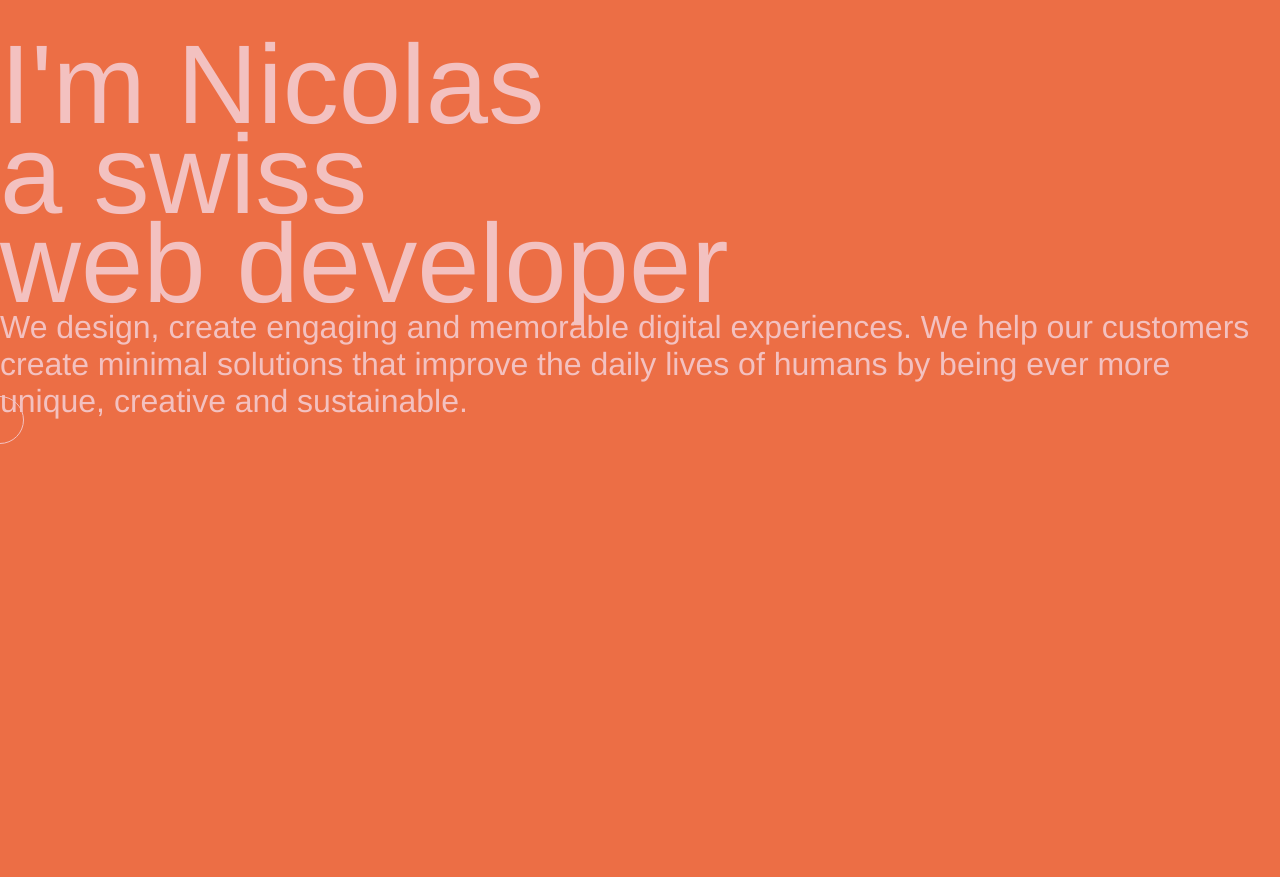
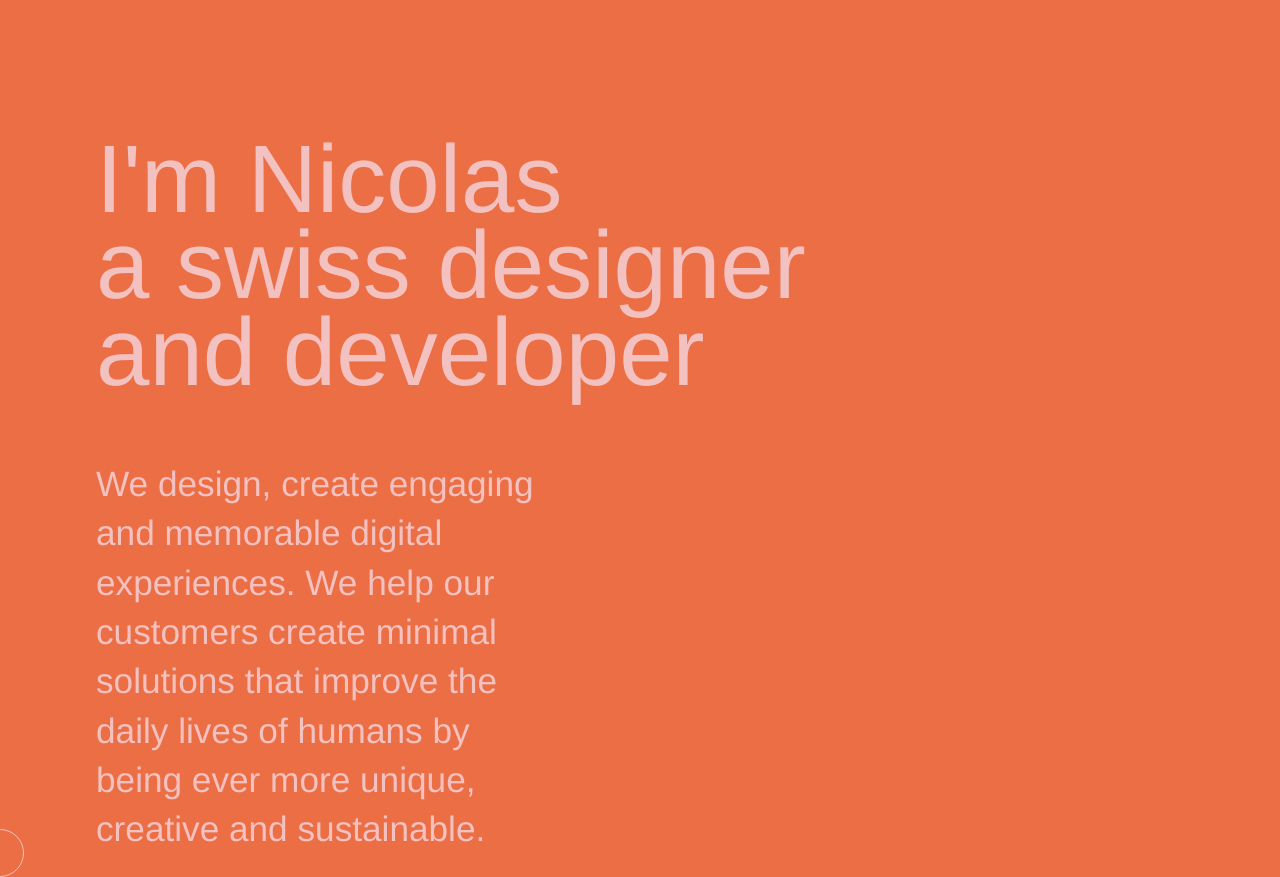
Before and after one commit to NicolasVarone/portfolio, a website built with Parcel: page index.html in a window 1280 px wide. Shown: the part 760-1637 px from the top of the page. Before the commit the page ends 1204 px from the top, so only its background shows below. Built offline with nearby package versions, Linux system fonts and the light colour scheme.

Commit message:
Create and style about section

```diff
--- a/index.html
+++ b/index.html
@@ -16,7 +16,7 @@
 
         <nav>
           <ul>
-            <li><a class="nav-item" href="">About</a></li>
+            <li><a class="nav-item" href="#about-section">About</a></li>
             <li><a class="nav-item" href="">Services</a></li>
             <li><a class="nav-item" href="">Contact</a></li>
           </ul>
@@ -25,8 +25,8 @@
     </header>
 
     <section class="hero">
-      <div class="hero-container">
-        <div class="title">
+      <div class="container">
+        <div class="hero-content">
           <h1>
             <span class="line1">Creative</span>
             <span class="line2">Developer</span>
@@ -35,14 +35,21 @@
       </div>
     </section>
 
-    <section class="about">
-      <div class="about-container">
-        <h1 class="title">I'm Nicolas<br />a swiss<br />web developer</h1>
-        <p class="text">
-          We design, create engaging and memorable digital experiences. We help
-          our customers create minimal solutions that improve the daily lives of
-          humans by being ever more unique, creative and sustainable.
-        </p>
+    <section id="about-section" class="about">
+      <div class="container">
+        <div class="about-content">
+          <div class="about-title">
+            <h2>I'm Nicolas<br />a swiss designer<br />and developer</h2>
+          </div>
+          <div class="about-description">
+            <p>
+              We design, create engaging and memorable digital experiences. We
+              help our customers create minimal solutions that improve the daily
+              lives of humans by being ever more unique, creative and
+              sustainable.
+            </p>
+          </div>
+        </div>
       </div>
     </section>
 
--- a/style/base.scss
+++ b/style/base.scss
@@ -12,16 +12,18 @@ body {
     Helvetica, Arial, 'Lucida Grande', sans-serif;
   font-weight: 300;
   color: var(--color-hero-secondary);
+  scroll-behavior: smooth;
 }
 
-h1 {
-  font-size: 7rem;
+h2 {
+  font-size: 6rem;
   font-weight: 400;
-  line-height: 0.8;
+  line-height: 0.9;
 }
 
 p {
-  font-size: 2rem;
+  font-size: 2.2rem;
+  line-height: 1.4;
 }
 
 a {
@@ -29,3 +31,9 @@ a {
   text-decoration: none;
   cursor: none;
 }
+
+.container {
+  width: 85%;
+  height: 100%;
+  margin: 0 auto;
+}
--- a/style/components.scss
+++ b/style/components.scss
@@ -10,6 +10,7 @@
   transition: all 0.5s ease-in-out;
   transition-property: background, transform;
   transform-origin: 100% 90%;
+  z-index: 3;
 
   &.active {
     background: var(--color-hero-secondary);
--- a/style/layout.scss
+++ b/style/layout.scss
@@ -9,6 +9,8 @@
     width: 95%;
     display: flex;
     justify-content: space-between;
+    position: fixed;
+    z-index: 2;
 
     .logo {
       font-size: 1.5rem;
@@ -37,19 +39,18 @@
 .hero {
   height: 90vh;
 
-  &-container {
-    width: 85%;
-    height: 100%;
-    margin: 0 auto;
+  .container {
     display: flex;
     align-items: center;
 
-    .title {
+    .hero-content {
       width: 100%;
       margin-top: -10vh;
 
       h1 {
         font-size: 12rem;
+        font-weight: 400;
+        line-height: 0.8;
         text-transform: uppercase;
         font-style: italic;
         line-height: 0.9;
@@ -62,3 +63,16 @@
     }
   }
 }
+
+/* ABOUT */
+.about {
+  padding-top: 6rem;
+
+  &-title {
+    margin-bottom: 4rem;
+  }
+
+  &-description {
+    padding-right: 40rem;
+  }
+}
```
